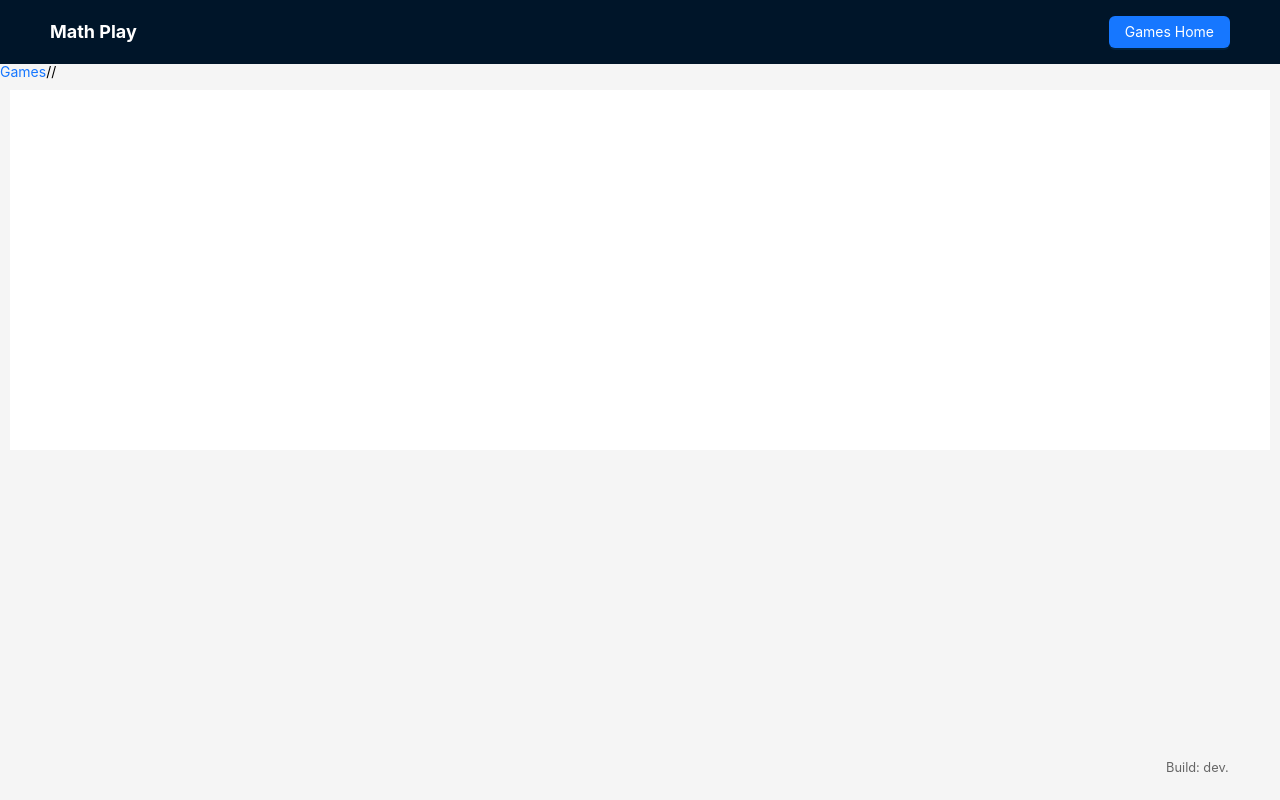
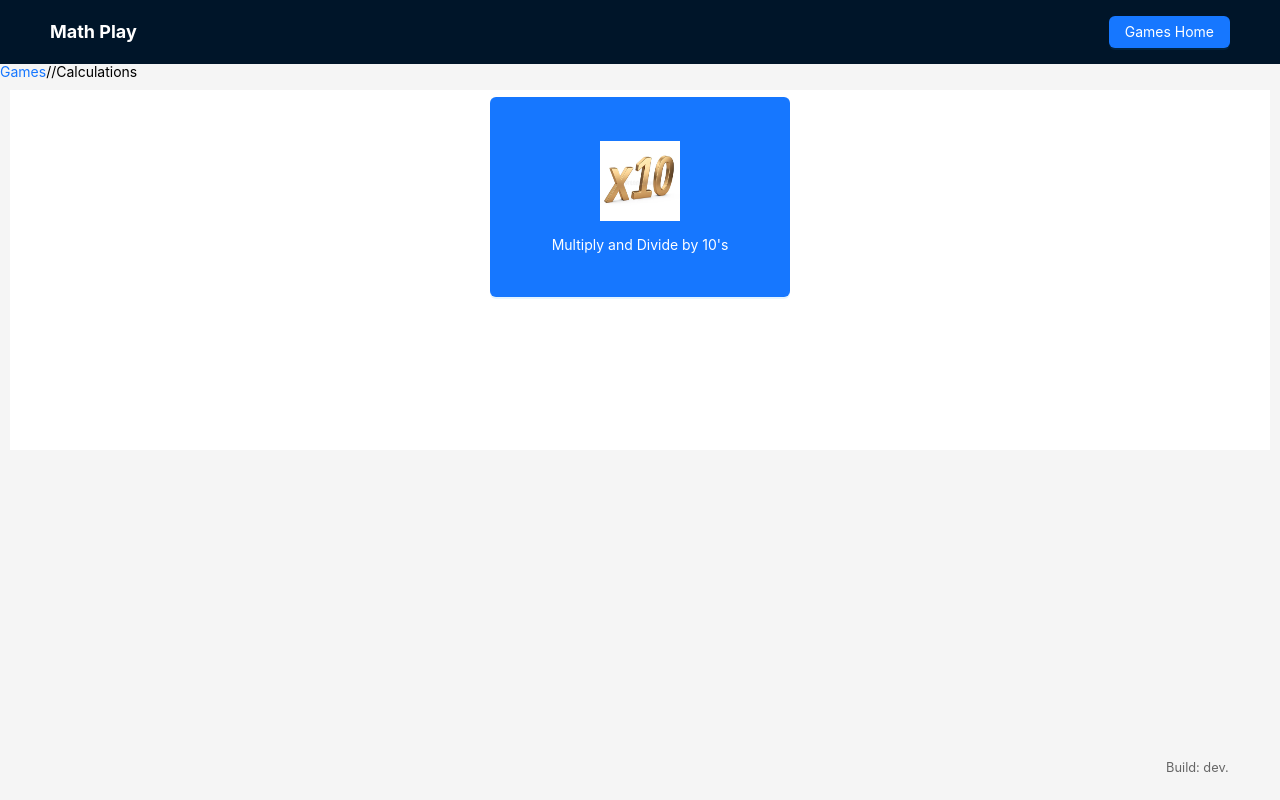
Before and after one commit to jasontatton/mathplay, a React (Create React App) app: page /#/calculations/calculations in a window 1280 px wide. Built offline with nearby package versions, Linux system fonts and the light colour scheme.

Commit message:
Basic stub in place

```diff
--- /dev/null
+++ b/src/games/calculations/calculations.tsx
@@ -0,0 +1,32 @@
+import React from 'react';
+import {Route, Routes} from "react-router-dom";
+import {ButtonPanel} from "../../navigation/ButtonPanel";
+import "antd/dist/reset.css";
+import {Stages} from "../../common/Stages";
+import x10Img from "../../assets/10x.webp";
+import {makeRNQuestionBank} from "../romanNumerals/utils/questions";
+
+
+const CalculationsHome: React.FC = () => {
+    return <ButtonPanel pButtons={
+        [
+            {route: "/calculations/calculations/10s", image: x10Img},
+        ]
+    }/>;
+}
+
+
+export function Calculations10Stages() {
+    return <Stages name='10s' questionProvider={makeRNQuestionBank}/>;
+}
+
+
+export const Calculations: React.FC = () => {
+    return (
+        <div style={{padding: 5}}>
+            <Routes>
+                <Route path="/" element={<CalculationsHome/>}/>
+            </Routes>
+        </div>
+    );
+};
--- a/src/main/Main.tsx
+++ b/src/main/Main.tsx
@@ -2,6 +2,7 @@ import React from 'react';
 import {Route, Routes, useLocation, useNavigate} from 'react-router-dom';
 import {Button, Layout} from 'antd';
 import plMaze from "../assets/plMaze.jpg";
+import calcsImg from "../assets/calcs.jpeg";
 import roundingImg from "../assets/rounding.jpg";
 import booksImg from "../assets/books.webp";
 import moreImg from "../assets/more.webp";
@@ -14,6 +15,7 @@ import {ButtonPanel} from "../navigation/ButtonPanel";
 import Y4ReadingList from "../games/english/y4readingList";
 import MathLinks from "../links/MathLinks";
 import {Rounding} from "../games/rounding/Rounding";
+import {Calculations, Calculations10Stages} from "../games/calculations/calculations";
 
 export const Home: React.FC = () => {
     return <>
@@ -23,6 +25,7 @@ export const Home: React.FC = () => {
                 {route: '/placeValue/placeValueMaze', image: plMaze},
                 {route: '/romanNumerals/romanNumerals', image: rnImg},
                 {route: '/rounding/rounding', image: roundingImg},
+                {route: '/calculations/calculations', image: calcsImg},
             ]
         }/>
         <h2>English</h2>
@@ -74,6 +77,8 @@ const Main: React.FC = () => {
                         <Route path="/rounding/rounding" element={<Rounding/>}/>
                         <Route path="/enlgish/y4readingList" element={<Y4ReadingList/>}/>
                         <Route path="/links/mathLinks" element={<MathLinks/>}/>
+                        <Route path="/calculations/calculations" element={<Calculations/>}/>
+                        <Route path="/calculations/calculations/10s" element={<Calculations10Stages/>}/>
                     </Routes>
                 </div>
             </Content>
--- a/src/navigation/PathToName.tsx
+++ b/src/navigation/PathToName.tsx
@@ -7,6 +7,8 @@ const paths = ["/",
     "/rounding/rounding",
     "/enlgish/y4readingList",
     "/links/mathLinks",
+    "/calculations/calculations",
+    "/calculations/calculations/10s",
 ] as const;
 
 export type Path = typeof paths[number];
@@ -22,4 +24,6 @@ export const PathToName: Record<Path, string> = {
     "/rounding/rounding": "Rounding",
     "/enlgish/y4readingList": "Y4 Reading List",
     "/links/mathLinks": "Math Links",
+    "/calculations/calculations": "Calculations",
+    "/calculations/calculations/10s": "Multiply and Divide by 10's",
 };
```
Also changed, not shown: src/assets/10x.webp (added), src/assets/calcs.jpeg (added).
